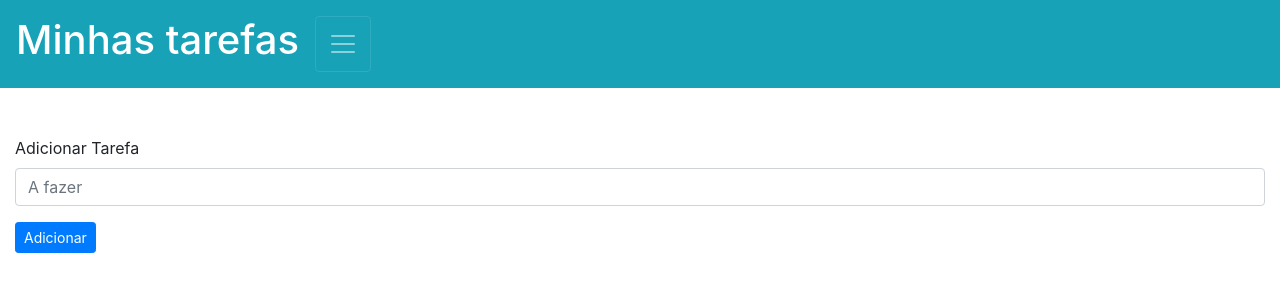
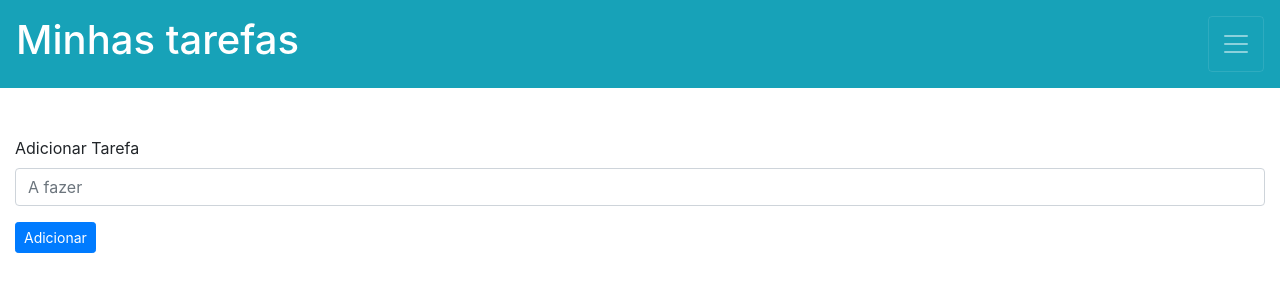
Before and after one commit to PyMarcus/To-do-list, a Flask app: page / in a window 1280 px wide. Shown: the top 300 px of the page. Run offline with Flask 2, Linux system fonts and the light colour scheme; data that the repository does not hold is empty; some libraries are stand-ins or nearby versions.

Commit message:
Add files via upload

```diff
--- a/app/application/templates/index.html
+++ b/app/application/templates/index.html
@@ -16,7 +16,7 @@
               <span class="text-white">{{ phrase }}</span>
             </div>
           </div>
-            <nav class="nav nav-bar navbar-dark bg-info pl-2 p-3 mb-5">
+            <nav class="nav d-flex justify-content-between nav-bar navbar-dark bg-info pl-2 p-3 mb-5">
                     <h1 class="text-white responsive-text">Minhas tarefas</h1>
                 <button class="ml-3 navbar-toggler" type="button" data-toggle="collapse" data-target="#navbarToggleExternalContent" aria-controls="navbarToggleExternalContent" aria-expanded="false" aria-label="Toggle navigation">
                     <span class="navbar-toggler-icon"></span>
```
